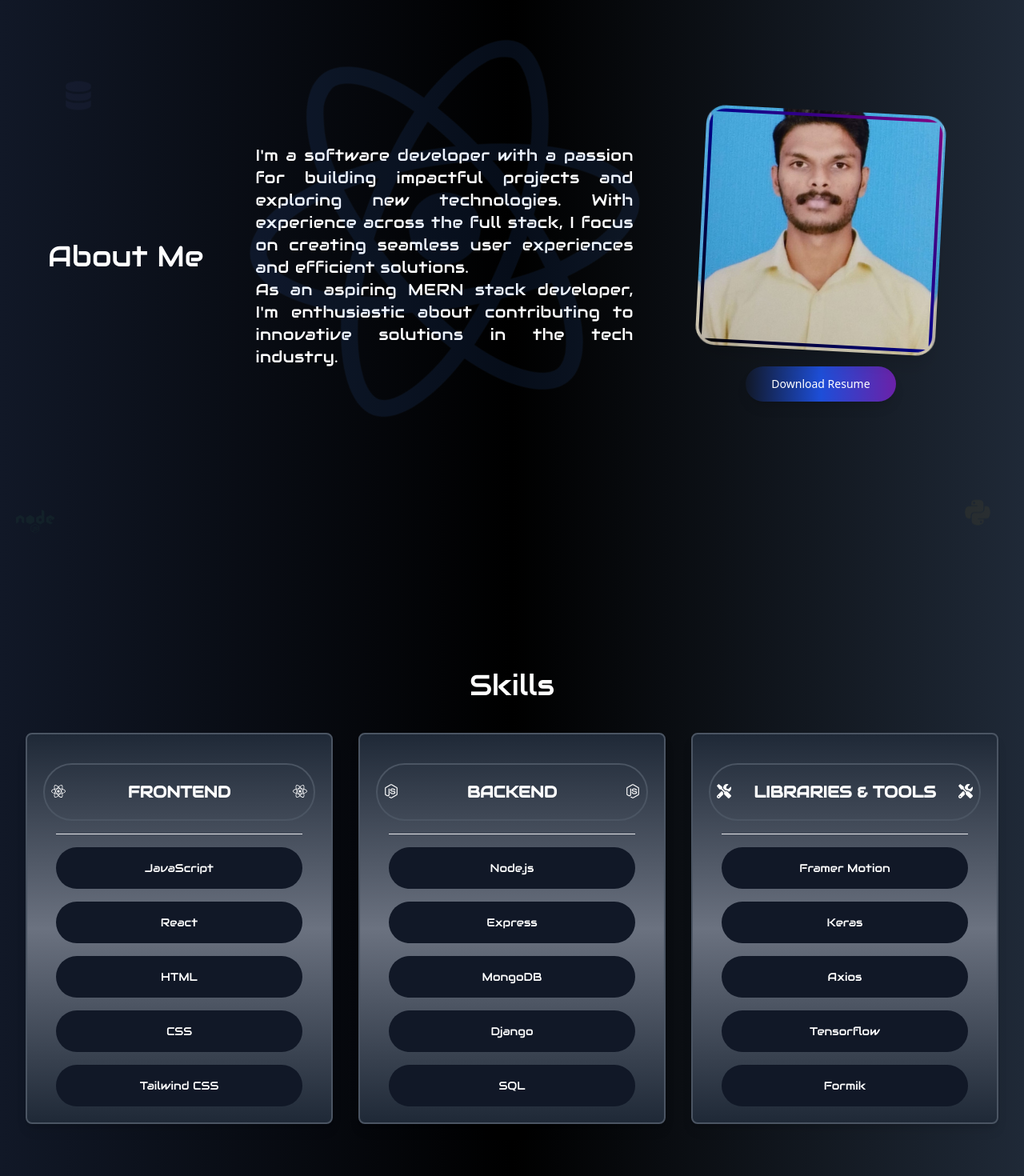
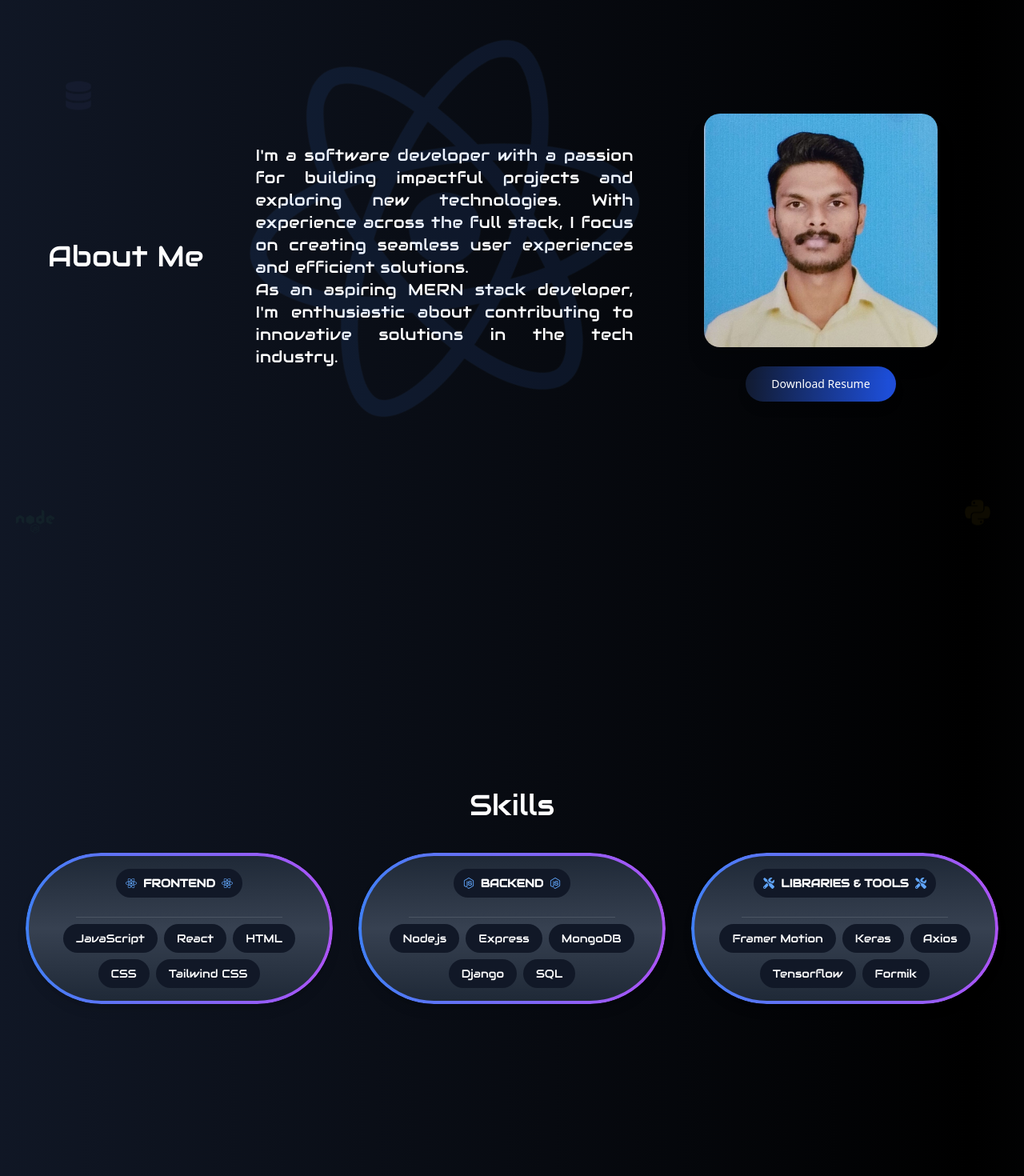
Before and after one commit to Ujwal-GV/UGPortfolio, a React (Vite) app: page / in a window 1280 px wide. Shown: the part 160-1630 px from the top of the page at 80% size. Built offline with nearby package versions, Linux system fonts and the light colour scheme; a web font is replaced by a local one.

Commit message:
Skills CSS changes|| Projects CSS changes

```diff
--- a/src/components/About.jsx
+++ b/src/components/About.jsx
@@ -1,6 +1,7 @@
 import React, { useState, useEffect } from 'react';
 import { motion } from 'framer-motion';
 import { FaReact, FaNode, FaPython, FaDatabase } from 'react-icons/fa';
+import { linearGradient } from 'framer-motion/client';
 
 export default function About() {
   const [isVisible, setIsVisible] = useState(false);
@@ -108,10 +109,13 @@ export default function About() {
         transition={{ duration: 0.8 }}
       >
         <motion.div
-          className="relative w-[200px] h-[200px] lg:w-[300px] lg:h-[300px] bg-cover bg-center rounded-3xl border-4 border-transparent shadow-xl object-contain overflow-hidden transform transition-all duration-500"
-          style={{ backgroundImage: "url('me.jpg')", rotate: 3 }}
+          className="relative border-gradient-to-r w-[200px] h-[200px] lg:w-[300px] lg:h-[300px] bg-cover bg-center rounded-3xl border-4 border-transparent shadow-xl object-contain overflow-hidden transform transition-all duration-500"
+          style={{ rotate: 0 }}
           whileHover={{
             scale: 1.1,
+            borderRadius: "50%",
+            border: "2px",
+            borderImage: 'linaer-gradient(45deg, black, darkblue, purple) 1',
             borderColor: 'rgba(59, 130, 246, 0.8)',
             rotate: 0,
           }}
@@ -120,10 +124,9 @@ export default function About() {
             className="absolute top-0 left-0 w-full h-full rounded-3xl border-4 animate-spinSlow"
             style={{
               border: '4px solid transparent',
-              borderImage: 'linear-gradient(45deg, black, darkblue, purple) 1', // Tri-color gradient
-              animation: 'spin 1s linear infinite',
             }}
           />
+          <img src='me.jpg' alt="me.jpg" />
         </motion.div>
 
         <a href="/Ujwal_Gowda_V_(R)" download>
--- a/src/components/Contact.jsx
+++ b/src/components/Contact.jsx
@@ -11,7 +11,7 @@ export default function Contact() {
 
   return (
     <>
-      <section id="contact" className="min-h-screen flex items-center justify-center bg-gray-100">
+      <section id="contact" className="min-h-screen flex items-center justify-center bg-gray-100 py-10">
         <div className="max-w-3xl text-center">
           <h2 className="text-3xl font-semibold mb-4">Contact Me</h2>
           <p className="text-lg mb-6">
--- a/src/components/Home.jsx
+++ b/src/components/Home.jsx
@@ -14,11 +14,11 @@ export default function Home() {
         <About />
       </div>
 
-      <div id="skills" className="section min-h-screen">
+      <div id="skills" className="section">
         <Skills />
       </div>
 
-      <div id="projects" className="section min-h-screen">
+      <div id="projects" className="section">
         <Projects />
       </div>
 
--- a/src/components/Projects.jsx
+++ b/src/components/Projects.jsx
@@ -37,7 +37,7 @@ export default function Projects() {
   ];
 
   return (
-    <section id="projects" className="min-h-screen flex items-center justify-center bg-gradient-to-r from-gray-900 via-black to-gray-800 text-white px-8">
+    <section id="projects" className="flex items-center justify-center bg-gradient-to-r from-gray-900 via-black to-gray-800 text-white px-8 py-10">
       <div className="max-w-8xl w-full text-center space-y-10 mb-5">
         <h2 className="fontHead text-xl lg:text-4xl md:text-4xl font-semibold mb-10">
           Projects
--- a/src/components/Skills.jsx
+++ b/src/components/Skills.jsx
@@ -1,69 +1,106 @@
 import React from 'react';
 import { FaReact, FaNodeJs, FaTools } from 'react-icons/fa';
+import { motion } from 'framer-motion';
 
 const Skills = () => {
   const frontendSkills = ["JavaScript", "React", "HTML", "CSS", "Tailwind CSS"];
   const backendSkills = ["Node.js", "Express", "MongoDB", "Django", "SQL"];
   const librarySkills = ["Framer Motion", "Keras", "Axios", "Tensorflow", "Formik"];
 
-  const SkillBox = ({ title, skills, Icon, bgColor, borderColor }) => {
+  const SkillBox = ({ title, skills, Icon, bgColor }) => {
     return (
-      <div
-        className={`relative fontHead w-full lg:w-1/3 rounded-lg p-5 shadow-lg transition-transform transform overflow-hidden cursor-pointer border-2 ${borderColor} ${bgColor}
-        hover:scale-105 hover:rotate-3 hover:shadow-2xl hover:shadow-blue-500/50`}
+      <motion.div
+        className="relative fontHead w-full lg:w-1/3 rounded-full p-1 shadow-lg overflow-hidden cursor-pointer"
+        initial={{ opacity: 0, scale: 0.8 }}
+        animate={{ opacity: 1, scale: 1 }}
+        transition={{ duration: 0.4, type: "spring" }}
+        whileHover={{ scale: 1.05, rotate: 3 }}
+        whileTap={{ scale: 0.95 }}
       >
-        <div className="pt-4 text-center opacity-100 relative">
-          <div className={`uppercase text-md lg:text-xl md:text-xl font-semibold mb-2 border-2 ${borderColor} p-5 rounded-full relative`}>
-            <Icon className="absolute text-lg top-2 left-2 mt-4" />
-            {title}
-            <Icon className="absolute top-2 text-lg right-2 mt-4" />
+        <div className="absolute inset-0 rounded-full bg-gradient-to-r from-blue-500 via-purple-500 to-pink-500 p-[1px] pointer-events-none">
+          {/* Empty border */}
+        </div>
+        <div
+          className={`relative z-10 w-full h-full rounded-full ${bgColor} flex flex-col justify-center items-center p-4 overflow-hidden`}
+        >
+          <div className="text-center mb-4">
+            <div className="uppercase text-sm lg:text-md md:text-md font-semibold bg-gray-900 py-2 px-3 rounded-full flex items-center justify-center space-x-2 max-w-full">
+              <Icon className="text-sm lg:text-md md:text-md text-blue-400" />
+              <span className="truncate">{title}</span>
+              <Icon className="text-sm lg:text-md md:text-md text-blue-400" />
+            </div>
           </div>
-          <hr className='text-white m-4' />
-          <ul className="space-y-4 text-white">
+          <hr className="border-gray-600 w-3/4 my-2" />
+          <motion.ul
+            className="flex flex-wrap justify-center gap-2 text-white overflow-hidden max-w-full"
+            initial="hidden"
+            animate="visible"
+            variants={{
+              hidden: { opacity: 0, y: 20 },
+              visible: { opacity: 1, y: 0, transition: { staggerChildren: 0.1 } },
+            }}
+          >
             {skills.map((skill, index) => (
-              <li
+              <motion.li
                 key={index}
-                className="m-1 lg:ml-4 lg:mr-4 md:mr-4 md:ml-4 bg-gray-900 text-white hover:text-gray-200 px-6 py-4 text-sm lg:text-md md:text-md rounded-full transform transition-all duration-300 ease-in-out hover:bg-gray-600 hover:scale-105 hover:border hover:border-white focus:outline-none"
+                className="px-4 py-2 text-sm lg:text-md md:text-md bg-gray-900 rounded-full transform transition-all duration-300 ease-in-out hover:bg-gray-700 hover:scale-105"
+                whileHover={{ scale: 1.1 }}
               >
                 {skill}
-              </li>
+              </motion.li>
             ))}
-          </ul>
+          </motion.ul>
         </div>
-      </div>
+      </motion.div>
     );
   };
 
+
+
   return (
-    <section className="w-full min-h-screen flex items-center justify-center bg-gradient-to-r from-gray-900 via-black to-gray-800 text-white px-8 py-10">
-      <div className="w-full max-w-screen-xl mx-auto text-center space-y-10">
+    <section className="w-full min-h-screen flex items-center justify-center bg-gradient-to-r from-gray-900 via-black to-gray-800 text-white px-8">
+      <motion.div
+        className="w-full max-w-screen-full mx-auto text-center space-y-10"
+        initial={{ opacity: 0, y: -50 }}
+        animate={{ opacity: 1, y: 0 }}
+        transition={{ duration: 0.6, ease: 'easeOut' }}
+      >
         <h2 className="fontHead text-xl lg:text-4xl md:text-4xl font-semibold">
           Skills
         </h2>
-        <div className="flex flex-col mx-auto lg:flex-row gap-8">
+        <motion.div
+          className="flex flex-col mx-auto lg:flex-row gap-8"
+          initial="hidden"
+          whileInView="visible"
+          viewport={{ once: true }}
+          variants={{
+            hidden: { opacity: 0 },
+            visible: { opacity: 1, transition: { staggerChildren: 0.2 } },
+          }}
+        >
           <SkillBox
             title="Frontend"
             skills={frontendSkills}
             Icon={FaReact}
-            bgColor="bg-gradient-to-b from-gray-800 via-gray-500 to-gray-800"
+            bgColor="bg-gradient-to-b from-gray-800 via-gray-700 to-gray-800"
             borderColor="border-gray-600"
           />
           <SkillBox
             title="Backend"
             skills={backendSkills}
             Icon={FaNodeJs}
-            bgColor="bg-gradient-to-b from-gray-800 via-gray-500 to-gray-800"
+            bgColor="bg-gradient-to-b from-gray-800 via-gray-700 to-gray-800"
             borderColor="border-gray-600"
           />
           <SkillBox
             title="Libraries & Tools"
             skills={librarySkills}
             Icon={FaTools}
-            bgColor="bg-gradient-to-b from-gray-800 via-gray-500 to-gray-800"
+            bgColor="bg-gradient-to-b from-gray-800 via-gray-700 to-gray-800"
             borderColor="border-gray-600"
           />
-        </div>
-      </div>
+        </motion.div>
+      </motion.div>
     </section>
   );
 };
--- a/src/index.css
+++ b/src/index.css
@@ -63,15 +63,57 @@
     width: 0px;
   }
 
-  .dashed {
-    background-image: linear-gradient(to bottom, transparent 50%, gray 50%);
-    background-size: 4px 8px;
+  /* .gradient-border {
+    position: relative;
+    padding: 2rem;
+    background: #1a1a1a;
+    border-radius: 8px;
+    z-index: 1;
+    overflow: hidden;
   }
 
-  .dotted-road {
-    background: repeating-linear-gradient(
-      to bottom,
-      white 0 10px,
-      transparent 10px 20px
-    );
+  .gradient-border::before {
+    content: '';
+    position: absolute;
+    top: -3px;
+    left: -3px;
+    right: -3px;
+    bottom: -3px;
+    background: linear-gradient(45deg, #ff7e5f, #feb47b, #86a8e7, #ff7e5f);
+    background-size: 300% 300%;
+    border-radius: inherit;
+    z-index: -1;
+    animation: gradient-slide 6s infinite;
+    mask: linear-gradient(#fff 0 0) content-box, linear-gradient(#fff 0 0);
+    mask-composite: exclude;
+    -webkit-mask-composite: destination-out;
+  } */
+
+  /* @keyframes gradient-slide {
+    0% {
+      background-position: 0% 50%;
+    }
+    50% {
+      background-position: 100% 50%;
+    }
+    100% {
+      background-position: 0% 50%;
+    }
+  } */
+
+  @keyframes gradient-slide {
+    0% {
+      background-position: 0% 50%;
+    }
+    50% {
+      background-position: 100% 50%;
+    }
+    100% {
+      background-position: 0% 50%;
+    }
   }
+
+  .bg-gradient-to-r {
+    background-size: 200% 200%;
+    animation: gradient-slide 6s infinite;
+  }
```
